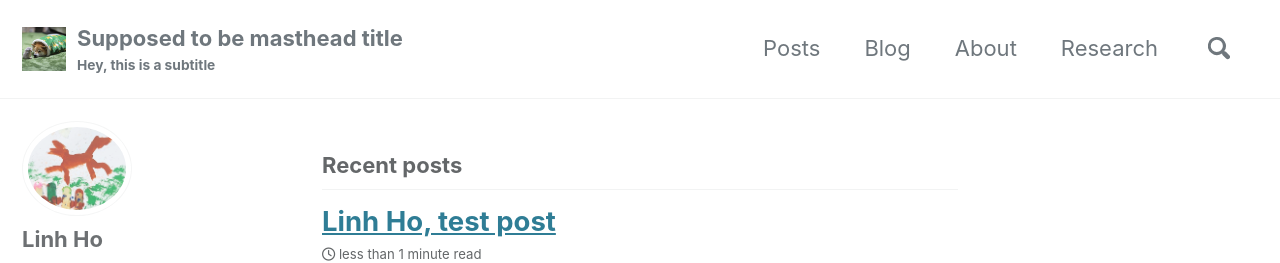
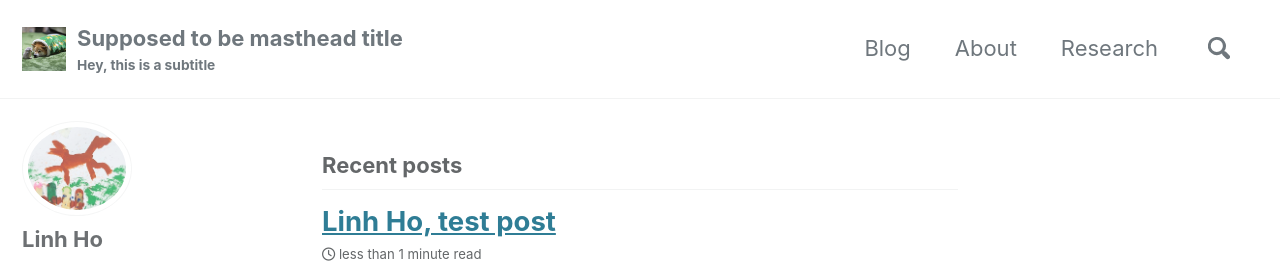
Before and after one commit to LinhHo/linhho.github.io, a Jekyll site: the page built from index.html, in a window 1280 px wide and 900 px high. Shown: the top 263 px of the window. Built offline with Jekyll 4.4.1, drawn with Linux system fonts in a browser that asks for light colours; cached includes are drawn as plain includes; nearby versions of some CDN libraries; the list of posts is cut into pages by our own code.

Commit message:
Update navigation.yml

```diff
--- a/_data/navigation.yml
+++ b/_data/navigation.yml
@@ -2,8 +2,6 @@
 main:
 #  - title: "Quick-Start Guide"
 #    url: https://mmistakes.github.io/minimal-mistakes/docs/quick-start-guide/
-  - title: "Posts"
-    url: https://linhho.github.io/_posts/
   - title: "Blog"
     url: /blog/
     description: "My ramblings about everything I find interesting"
```
